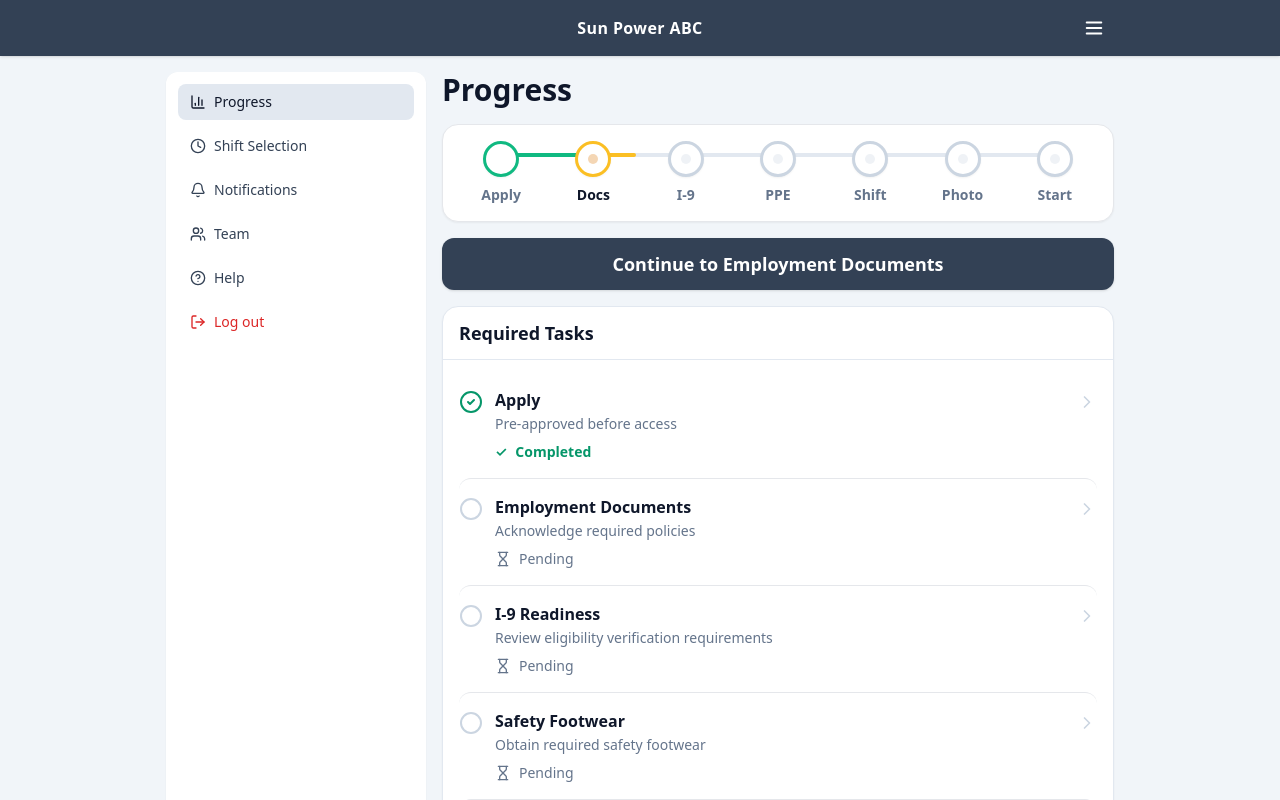
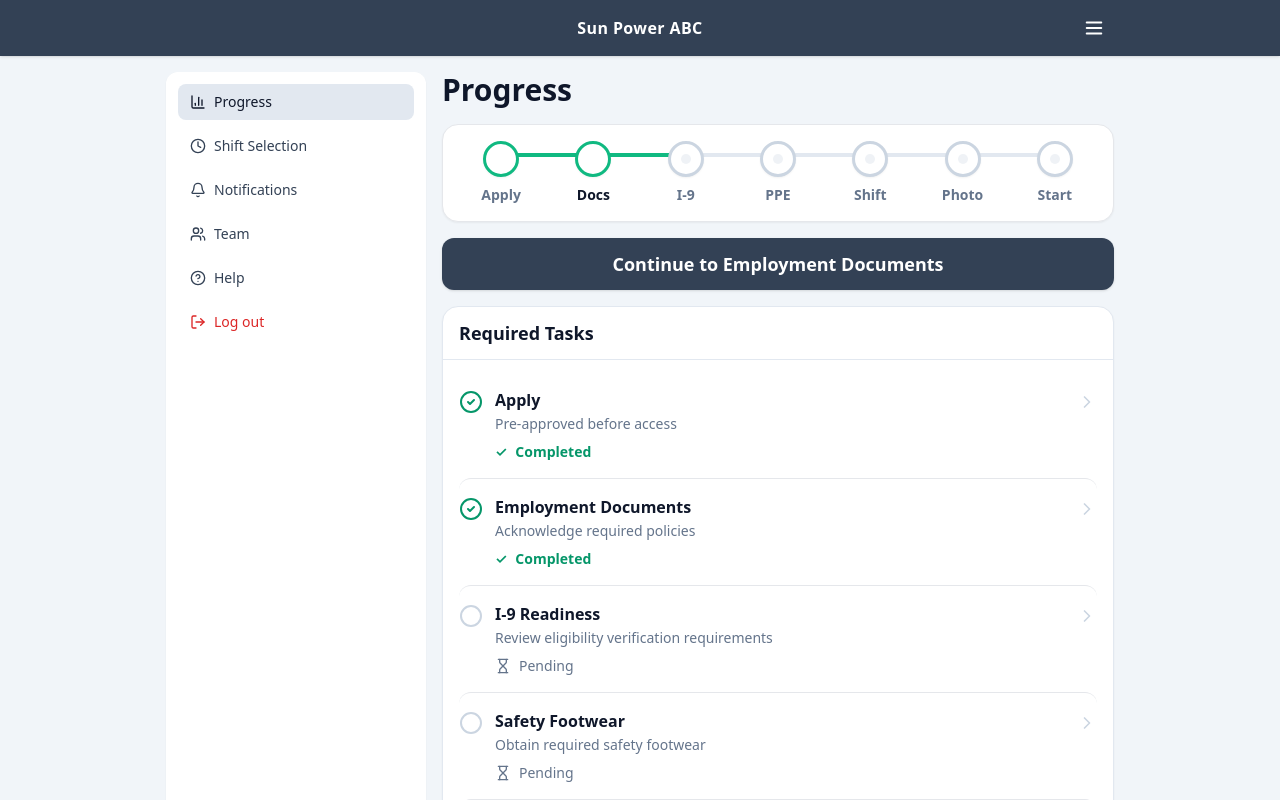
Before and after one commit to celebrityscoop868/sunpowerabc, a React (Vite) app: page /#/progress in a window 1280 px wide. Shown: the top 800 px of the page. Built offline with nearby package versions, Linux system fonts and the light colour scheme.

Commit message:
Update mock.js

```diff
--- a/src/data/mock.js
+++ b/src/data/mock.js
@@ -17,14 +17,14 @@ export const requiredTasks = [
     id: "rt1",
     title: "Apply",
     desc: "Pre-approved before access",
-    status: "completed", // completed | pending | locked
+    status: "completed",
     to: "/progress",
   },
   {
     id: "rt2",
     title: "Employment Documents",
     desc: "Acknowledge required policies",
-    status: "pending",
+    status: "completed",
     to: "/documents",
   },
   {
```
